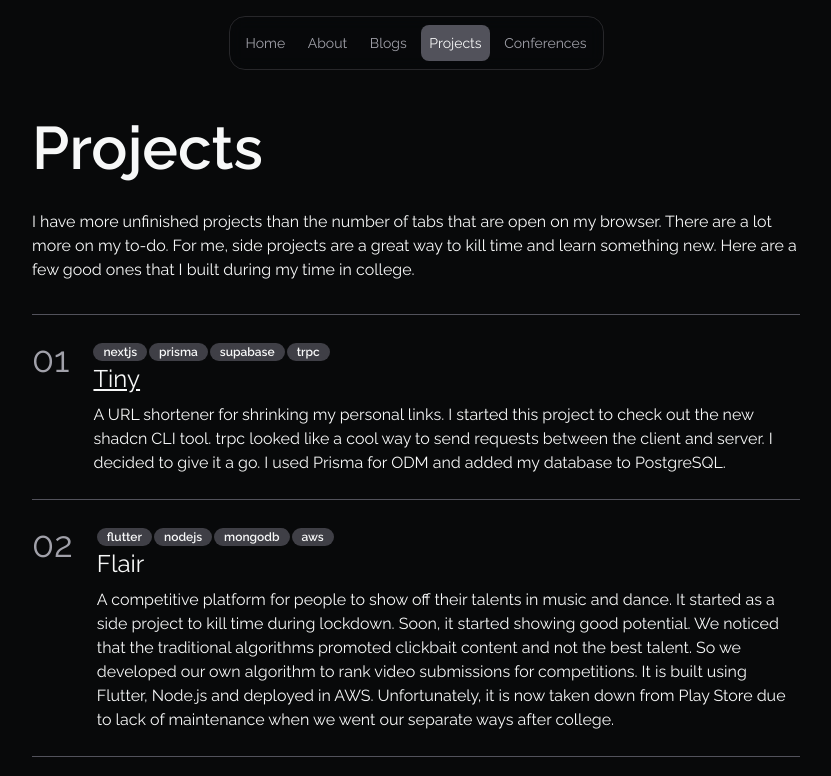
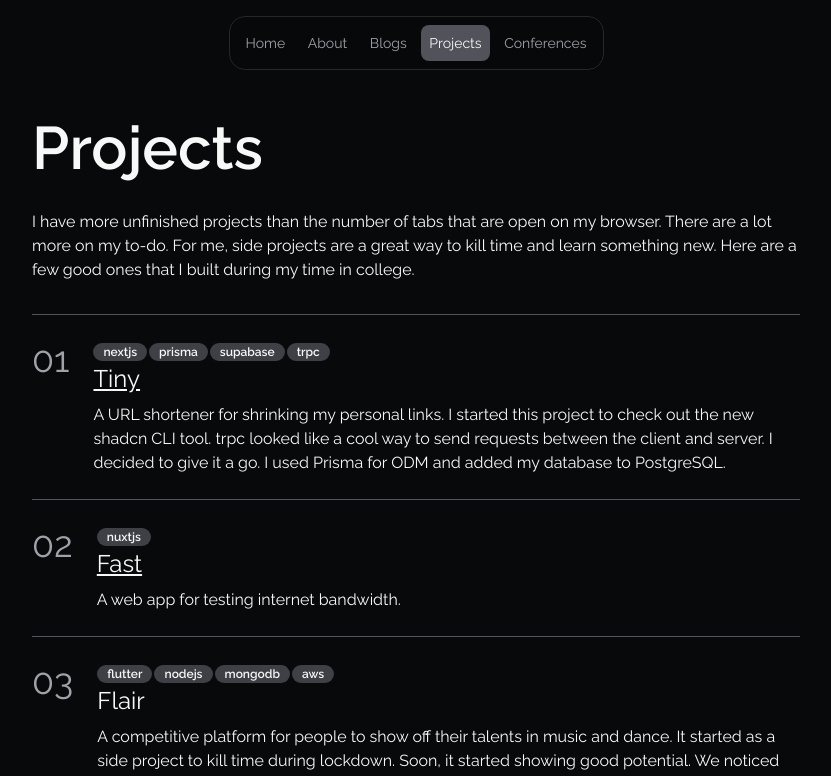
Before and after one commit to AbhayVAshokan/abhay.app, a Next.js app: page /projects in a window 1280 px wide. Shown: the top 776 px of the page, without its empty margins (224-1055 px from the left). Built offline with nearby package versions, Linux system fonts and the light colour scheme.

Commit message:
Added fast.abhay.app project

```diff
--- a/app/about/page.tsx
+++ b/app/about/page.tsx
@@ -23,6 +23,8 @@ const SKILLS = [
   { title: "CSS/SCSS", level: 8 },
   { title: "Python", level: 7 },
   { title: "C/C++", level: 7 },
+  { title: "Vue.js", level: 7 },
+  { title: "Nuxt.js", level: 7 },
   { title: "Node.js", level: 5 },
   { title: "Flutter", level: 5 },
   { title: "AI/ML", level: 4 },
--- a/app/projects/page.tsx
+++ b/app/projects/page.tsx
@@ -9,6 +9,14 @@ const PROJECTS = [
     target: "_blank",
     summary:
       "A URL shortener for shrinking my personal links. I started this project to check out the new shadcn CLI tool. trpc looked like a cool way to send requests between the client and server. I decided to give it a go. I used Prisma for ODM and added my database to PostgreSQL.",
+  },
+  {
+    title: "Fast",
+    prefix: ["nuxtjs"],
+    link: "https://fast.abhay.app",
+    target: "_blank",
+    summary:
+      "A web app for testing internet bandwidth.",
   },
   {
     title: "Flair",
```
